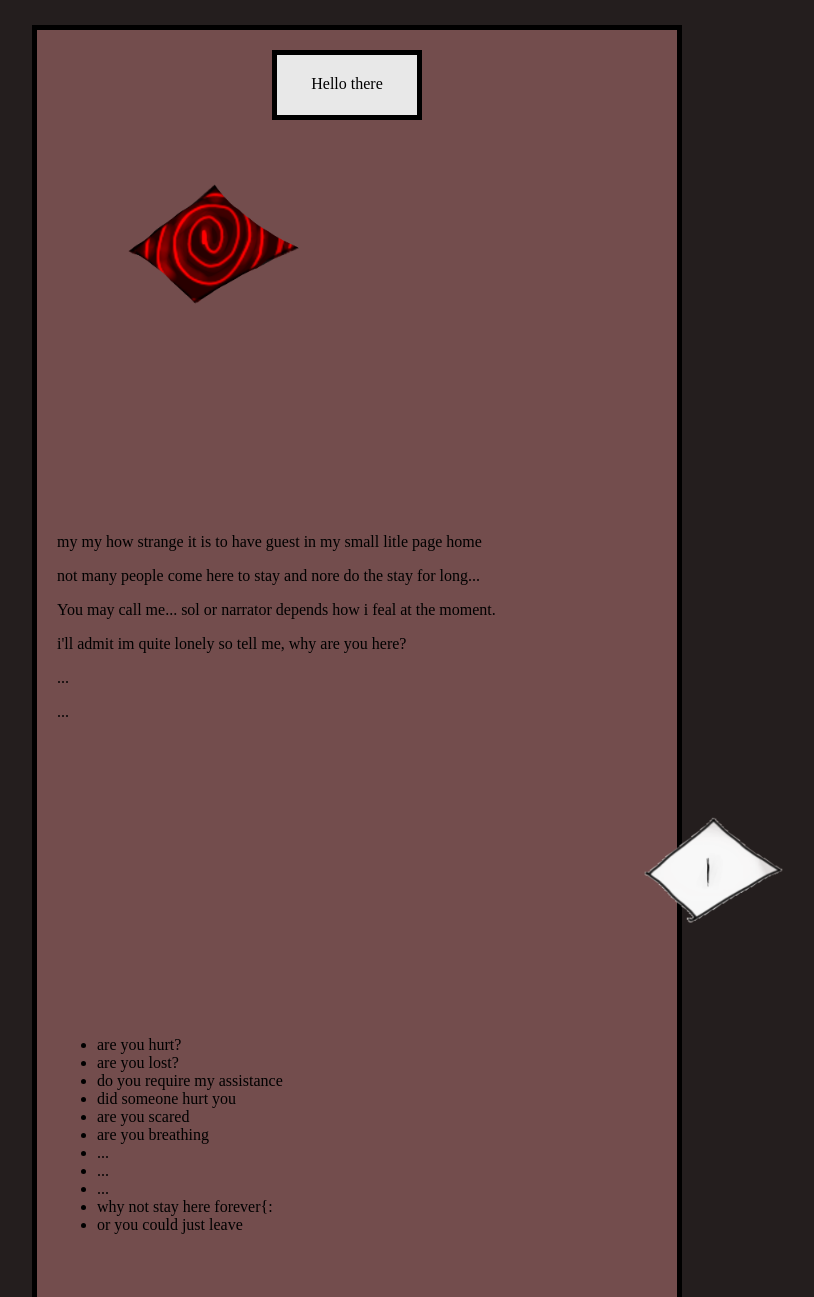
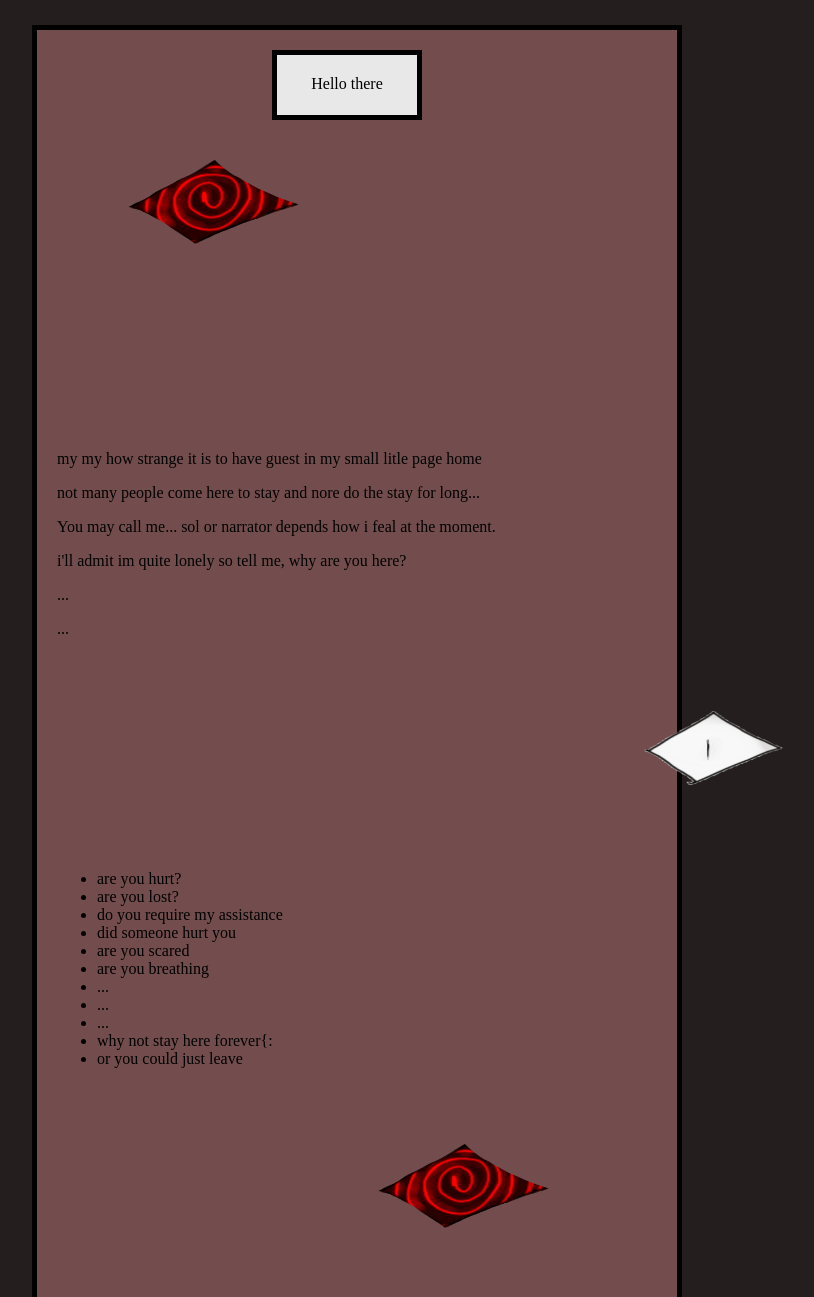
Before and after one commit to RhiannonWhidbyRamos/RhiannonWhidbyRamos.github.io, a plain HTML site: page index.html in a window 1280 px wide. Shown: the top 1297 px of the page, without its empty margins (283-1097 px from the left). Drawn offline with Linux system fonts and the light colour scheme.

Commit message:
Update style.css

```diff
--- a/style.css
+++ b/style.css
@@ -44,16 +44,19 @@ img{
 #eye{
   margin:0px 550px;
    width:200px;
+  height:200px;
 }
 #eye2{
   margin:0px 300px;
   width:200px;
+  height:200px;
 
 }
 
 #eye3{
   margin:0px 50px;
-  width:200px
+  width:200px;
+  height:200px;
 }
 
 #blood{
```
